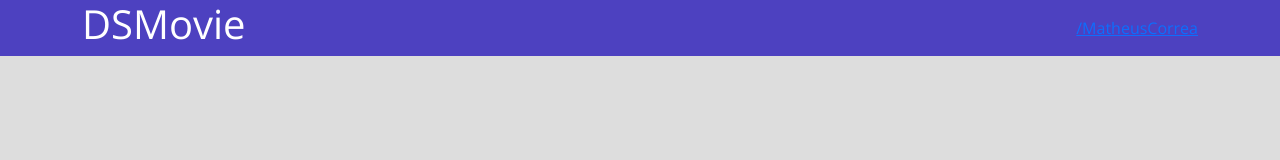
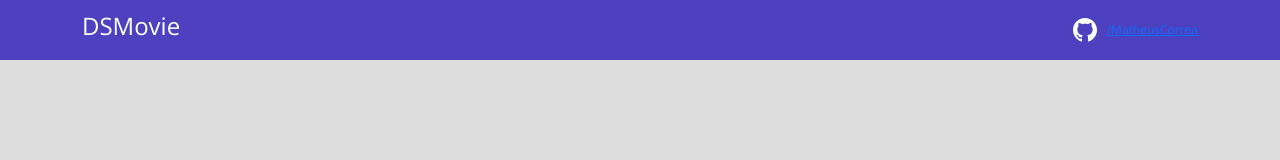
Before and after one commit to Matheus-G-Correa/dsmovie, a plain HTML site: page index.html in a window 1280 px wide. Drawn offline with nearby package versions, Linux system fonts and the light colour scheme.

Commit message:
Barra superior PARTE 2

```diff
--- a/css/style.css
+++ b/css/style.css
@@ -1,17 +1,32 @@
 @import url('https://fonts.googleapis.com/css2?family=Open+Sans:wght@300;400;700&display=swap');
 
+:root{
+    --bg-gray: #ddd;
+    --color-primary:#4d41c0;
+    --white:#fff;
+
+}
+
 *{
+    margin: 0;
     box-sizing: border-box;
     font-family:'Open Sans', sans-serif;
 }
 
-html,body {
-    background-color: #ddd;
+h1, h2, h3, h4, h5, h6{
+    margin: 0;
+}
+
+html, body {
+    background-color:var(--bg-gray);
 }
 
 header {
-    background-color: #4d41c0;
+    background-color:var(--color-primary);
     color: #fff;
+    height: 60px;
+    display: flex;
+    align-items: center;
 }
 
 nav{
@@ -20,7 +35,26 @@ nav{
     justify-content: space-between;
 }
 
+nav h1{
+    font-size: 24px;
+    font-weight: 700px; ;
+}
+
+nav a {
+    font-size: 12px;
+    font-weight: 400px;
+}
+
 a, a:hover {
     text-decoration: none;
     color: unset;
-  }
+}
+
+.dsmovie-contact-container{
+    display: flex;
+    align-items: center;
+}
+
+.dsmovie-contact-container img{
+    margin-right: 10px;
+}
--- a/index.html
+++ b/index.html
@@ -1,21 +1,27 @@
 <!DOCTYPE html>
 <html lang="pt-br">
+
 <head>
     <meta charset="UTF-8">
     <meta http-equiv="X-UA-Compatible" content="IE=edge">
     <meta name="viewport" content="width=device-width, initial-scale=1.0">
     <title>DSMovie</title>
     <link rel="stylesheet" href="css/style.css">
-    <link href="https://cdn.jsdelivr.net/npm/bootstrap@5.1.3/dist/css/bootstrap.min.css" rel="stylesheet" integrity="sha384-1BmE4kWBq78iYhFldvKuhfTAU6auU8tT94WrHftjDbrCEXSU1oBoqyl2QvZ6jIW3" crossorigin="anonymous">
+    <link href="https://cdn.jsdelivr.net/npm/bootstrap@5.1.3/dist/css/bootstrap.min.css" rel="stylesheet"
+        integrity="sha384-1BmE4kWBq78iYhFldvKuhfTAU6auU8tT94WrHftjDbrCEXSU1oBoqyl2QvZ6jIW3" crossorigin="anonymous">
 
 </head>
+
 <body>
     <header>
-        <nav class="container" >
+        <nav class="container">
             <h1>DSMovie</h1>
-            <a href="https://github.com/Matheus-G-Correa"> /MatheusCorrea </a>
+            <div class="dsmovie-contact-container" >
+                <img src="img/github.svg" alt="GitHub">
+                <a href="https://github.com/Matheus-G-Correa"> /MatheusCorrea </a>
+            </div>
         </nav>
     </header>
+</body>
 
-</body>
 </html>
```
Also changed, not shown: img/github.svg (added).
